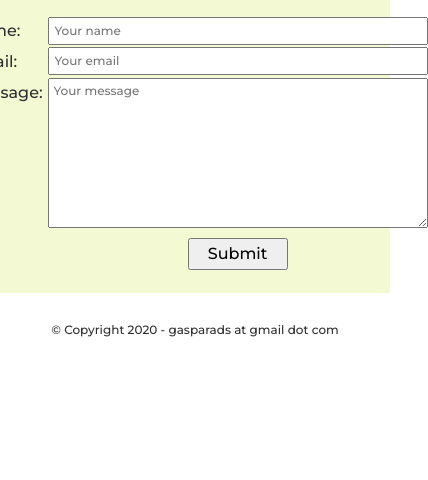
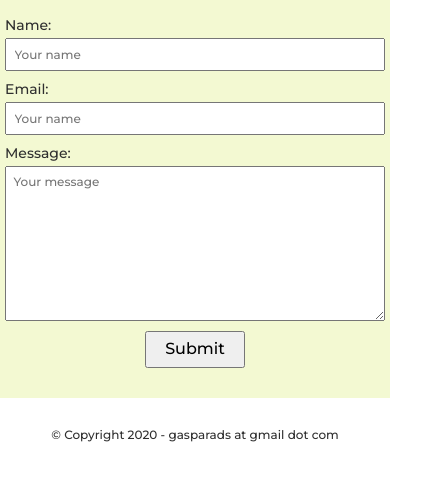
Before and after one commit to GGGasGit/GGGasGit.github.io, a website: page contact.html in a window 390 px wide. Shown: the part 330-810 px from the top of the page, 428 px wide, since content can reach past the window. Drawn offline with Linux system fonts and the light colour scheme.

Commit message:
Contact Page mobile

```diff
--- a/contact.html
+++ b/contact.html
@@ -29,6 +29,29 @@
             <p class="description-text">If you have any question or would like to contact me, fill out the form and
                 click the Submit button.</p>
             <form action="https://formspree.io/f/maylozqv" method="POST">
+                <div class="form-item">
+                    <label for="name-id">Name:</label>
+                    <input type="text" name="name" id="name-id" placeholder="Your name" required>
+                </div>
+                <div class="form-item">
+                    <label for="email-id">Email:</label>
+                    <input type="text" name="name" id="name-id" placeholder="Your name" required>
+                </div>
+                <div class="form-item">
+                    <label for="message-id">Message:</label>
+                    <textarea name="message" rows="10" id="message-id" placeholder="Your message" required></textarea>
+                </div>
+                <input type="submit" value="Submit">
+            </form>
+        </div>
+    </main>
+
+<!--     <main>
+        <div class="description">
+            <h2>Contact</h2>
+            <p class="description-text">If you have any question or would like to contact me, fill out the form and
+                click the Submit button.</p>
+            <form action="https://formspree.io/f/maylozqv" method="POST">
                 <div class="form-labels">
                     <label for="name-id">Name:</label>
                     <label for="email-id">Email:</label>
@@ -37,12 +60,12 @@
                 <div class="form-fields">
                     <input type="text" name="name" id="name-id" placeholder="Your name" required>
                     <input type="email" name="email" id="email-id" placeholder="Your email" required>
-                    <textarea name="message" id="" rows="10" id="message-id" placeholder="Your message" required></textarea>
+                    <textarea name="message" rows="10" id="message-id" placeholder="Your message" required></textarea>
                     <input type="submit" value="Submit">
                 </div>
             </form>
         </div>
-    </main>
+    </main> -->
 
     <footer>
         <p class="footer-text">&copy; Copyright 2020 - gasparads at gmail dot com</p>
--- a/css/style.css
+++ b/css/style.css
@@ -233,7 +233,7 @@ a:hover {
 
 /* CONTACT FORM STYLES */
 
-form {
+/* form {
     display: flex;
     margin-top: 2rem;
 }
@@ -244,7 +244,7 @@ form {
     align-items: flex-start;
 }
 
-label{
+label {
     padding: 0.5rem;
     margin-bottom: 0.25rem;
     font-size: 1.6rem;
@@ -262,4 +262,35 @@ input, textarea {
     margin-top: 0.75rem;
     font-size: 1.6rem;
     align-self: center;
+} */
+
+form {
+    display: flex;
+    flex-direction: column;
+    margin-top: 2rem;
 }
+
+.form-item {
+    display: flex;
+    flex-direction: column;
+    align-items: flex-start;
+}
+
+
+label {
+    margin-bottom: 0.5rem;
+    font-size: 1.4rem;
+}
+
+input, textarea {
+    width: 38rem;
+    padding: 0.75rem;
+    margin-bottom: 1rem;
+    font-size: 1.2rem;
+}
+
+[type="submit"] {
+    width: 10rem;
+    font-size: 1.6rem;
+    align-self: center;
+}
```
